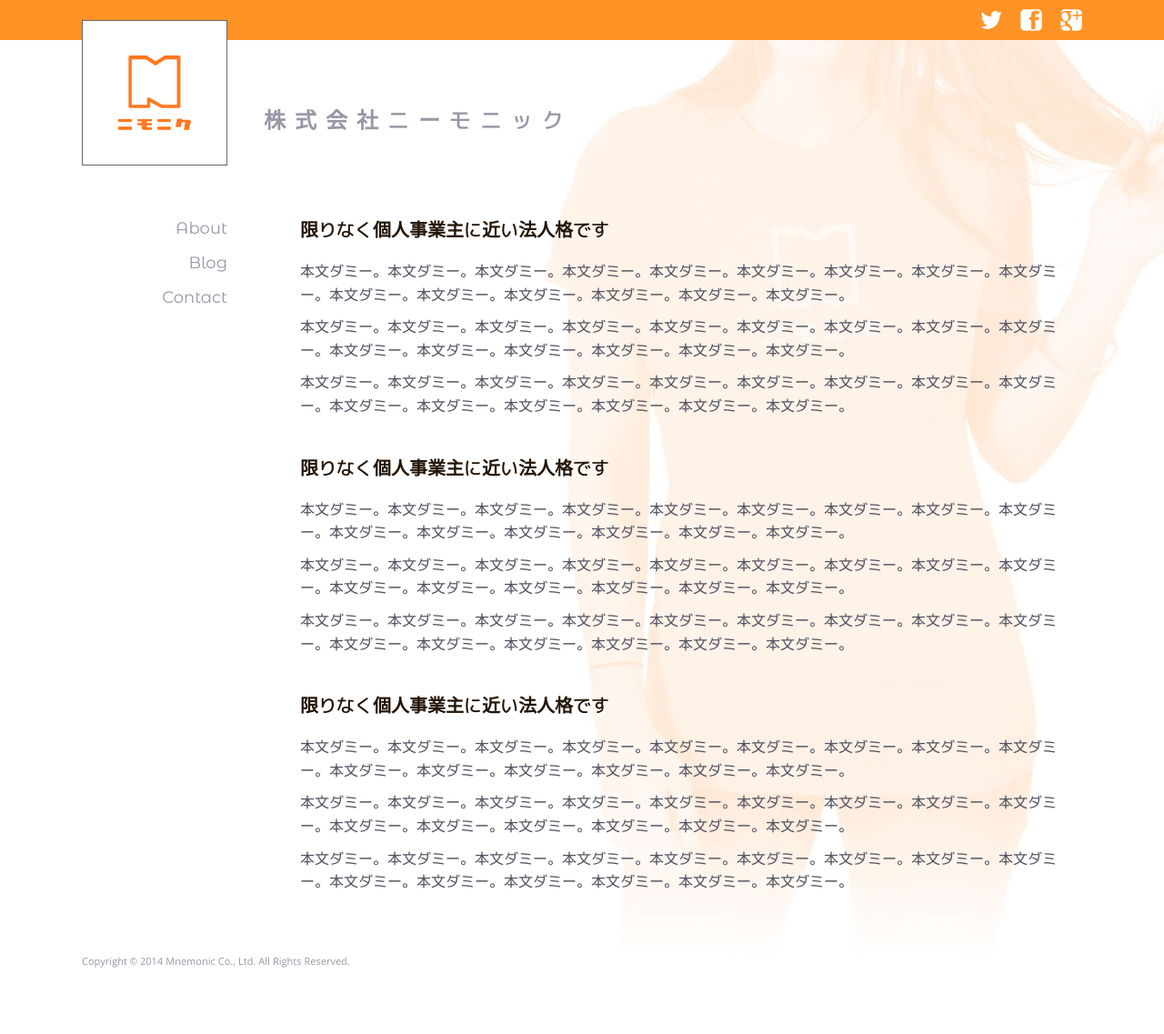
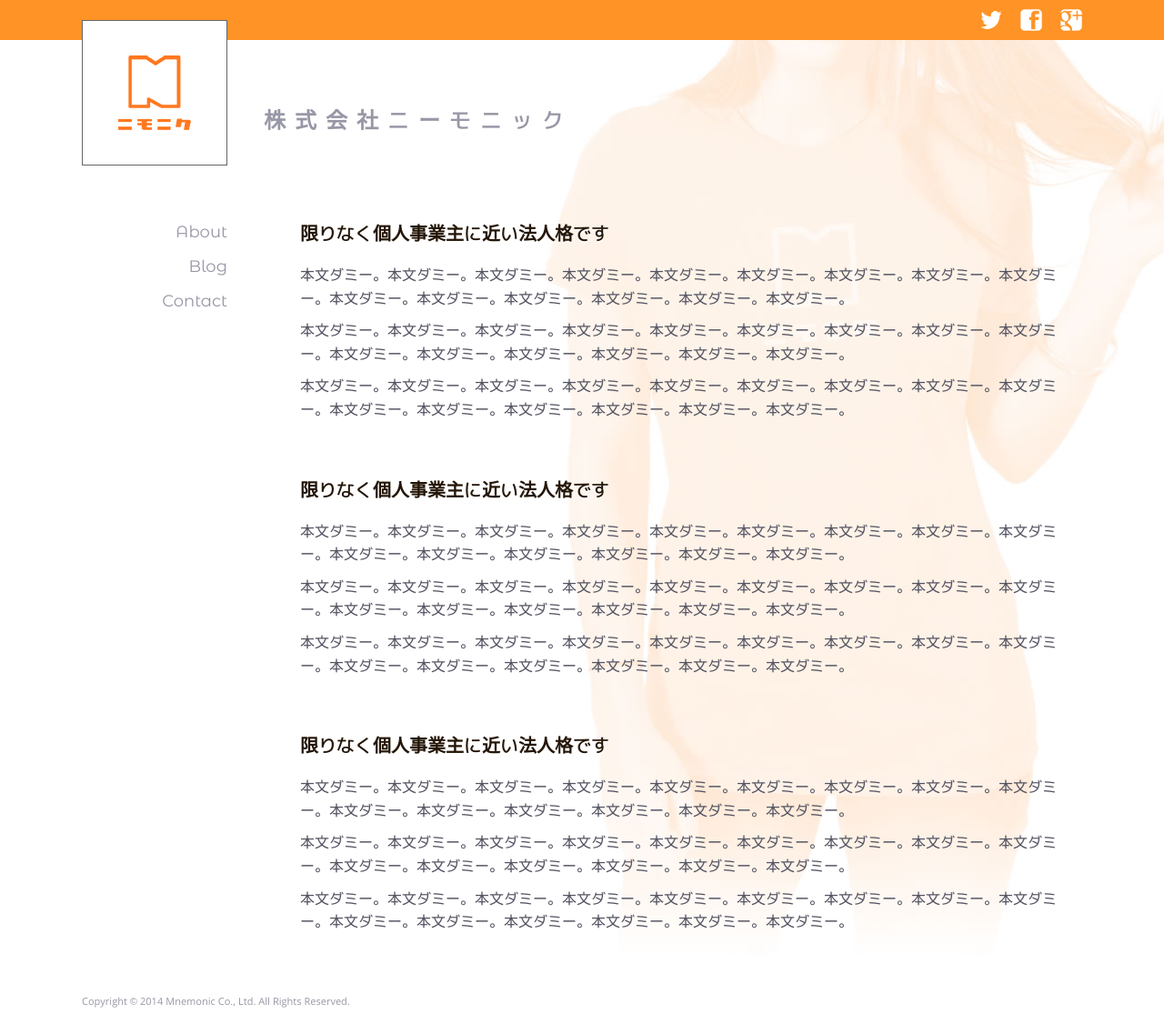
Before and after one commit to mnemonic-co-jp/mnemonic-official, a Python web app: template templates/about.html in a window 1280 px wide. Shown: the whole page at 91% size. Before the commit the page ends 1064 px from the top, so only its background shows below. Run offline with Jinja, Linux system fonts and the light colour scheme; the template is opened without the code that fills it, so the values that code supplies are empty; some libraries are stand-ins or nearby versions.

Commit message:
見てくれの調整など

```diff
--- a/static/css/style.css
+++ b/static/css/style.css
@@ -135,7 +135,7 @@
 		#main .nav ul {
 			text-align: right;
 			margin: 0;
-			padding: 60px 0 0 0;
+			padding: 64px 0 0 0;
 		}
 			#main .nav ul li {
 				font-size: 18px;
@@ -153,7 +153,6 @@
 				}
 	#main .body {
 		float: right;
-		padding-top: 16px;
 		width: 860px;
 	}
 		#main .body h2 {
@@ -169,7 +168,7 @@
 			margin: 0 0 10px 0;
 		}
 		#main .body .section {
-			margin-top: 40px;
+			margin-top: 60px;
 		}
 
 #footer {
```
Also changed, not shown: static/css/blog.css (+5 -4 lines).
